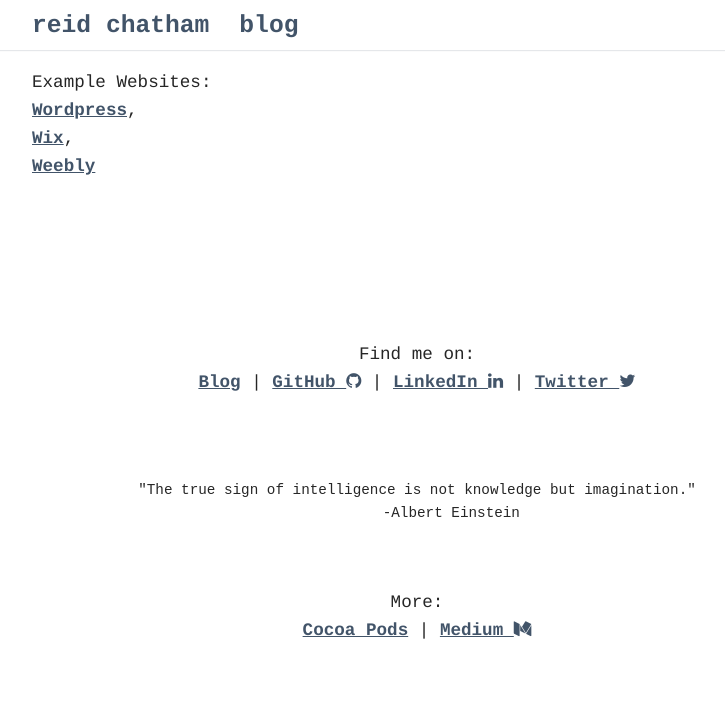
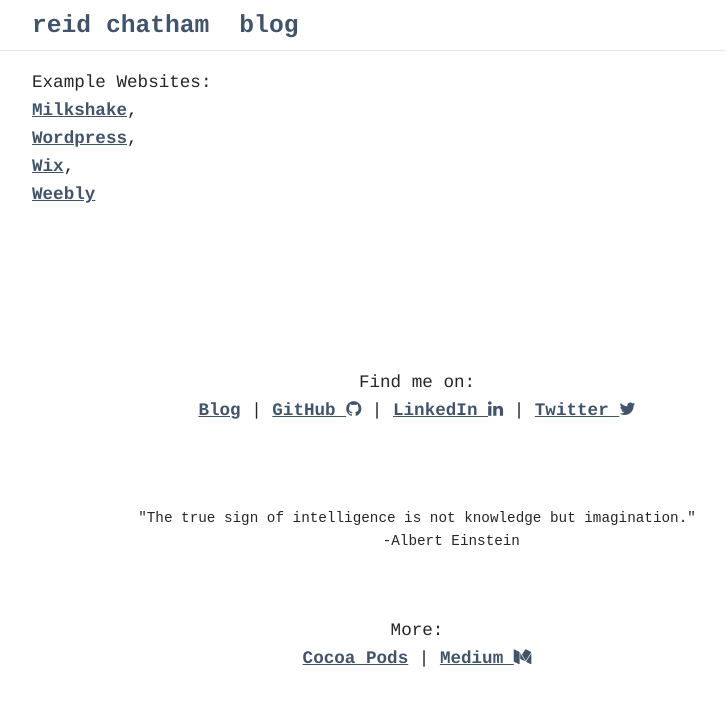
Before and after one commit to rchatham/reidchatham.github.io, a Jekyll site: the page built from index.html, in a window 1280 px wide. Shown: the top 706 px of the page, without its empty margins (223-948 px from the left). Built offline with Jekyll 4.4.1, drawn with Linux system fonts in a browser that asks for light colours.

Commit message:
Update index.html

```diff
--- a/index.html
+++ b/index.html
@@ -4,6 +4,7 @@
  <p>
 	 Example Websites:<br>
 <!-- 	<a href="https://reidchatham.squarespace.com">Squarespace Site</a>,<br> -->
+        <a href="https://msha.ke/reidamandweep/">Milkshake</a>,<br>
 	<a href="https://reidchatham.wordpress.com">Wordpress</a>,<br>
 	<a href="https://reidchatham.wix.com/reidchatham">Wix</a>,<br>
 	<a href="https://reidchatham.square.site">Weebly</a><br>
```
